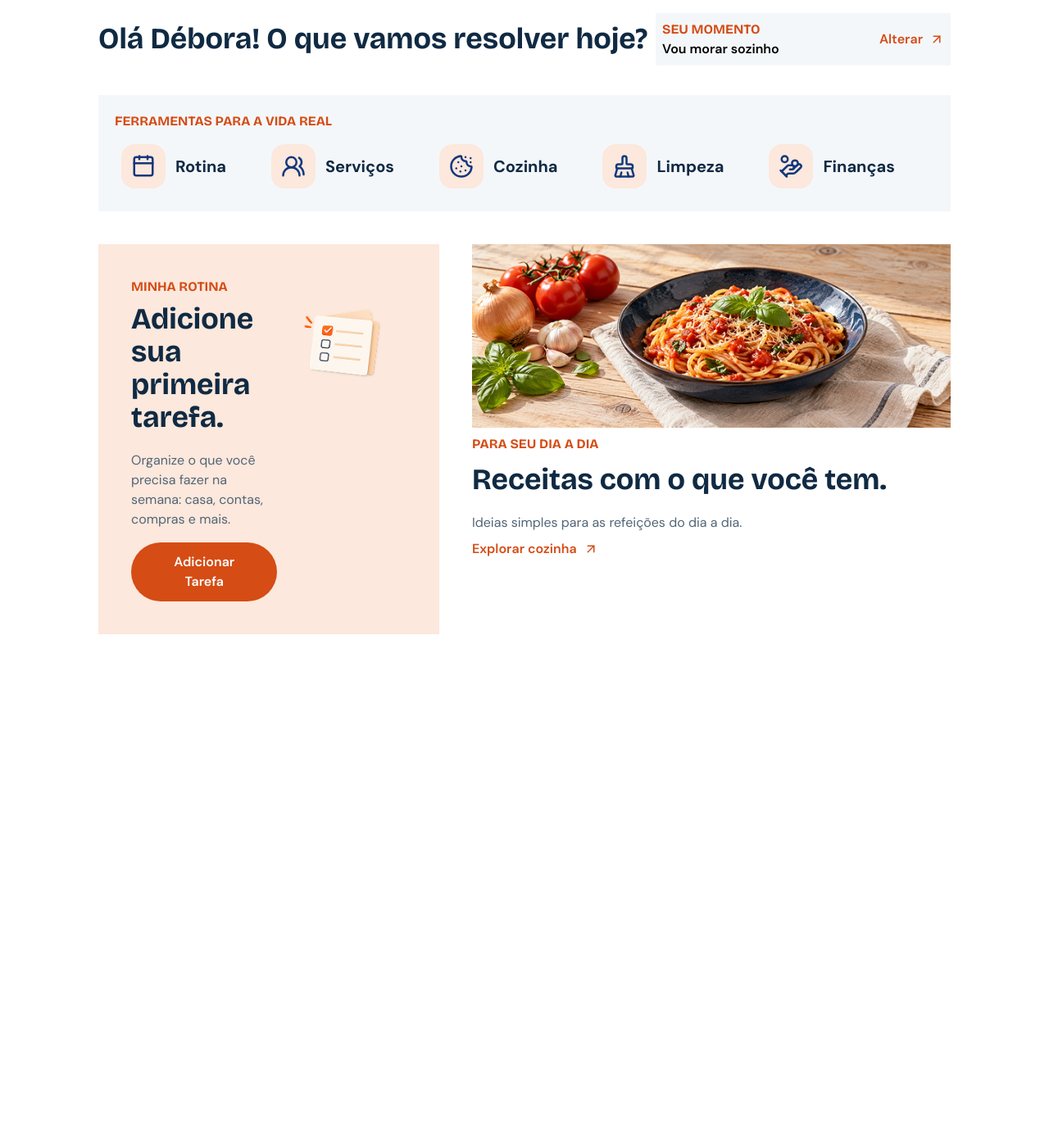
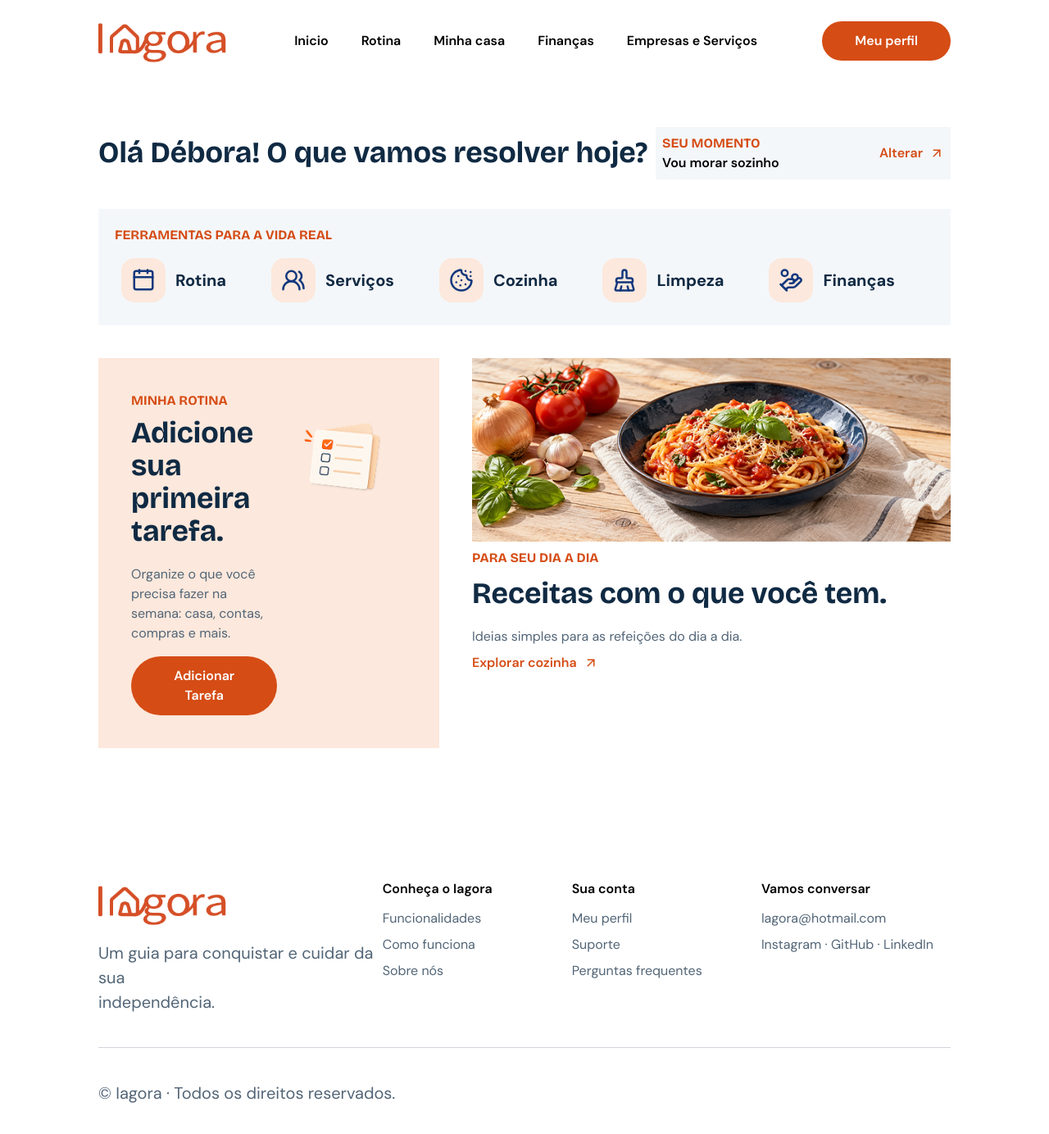
Before and after one commit to IAgoraApp/frontend, a React (Vite) app: page /home in a window 1280 px wide. Shown: the top 1384 px of the page at 82% size. Before the commit the page ends 800 px from the top, so only its background shows below. Built offline with nearby package versions, Linux system fonts and the light colour scheme.

Commit message:
:sparkles: (Visual) Fiz a parte visual e não funcional de ambos

```diff
--- /dev/null
+++ b/src/components/footer.jsx
@@ -0,0 +1,43 @@
+import Logo from '../assets/images/logoLaranja.png';
+
+export default function Footer() {
+  return (
+    <footer className='mx-30 pt-20'>
+      <div className='flex border-b border-gray-300 pb-10'>
+        <div className='w-1/3'>
+          <img className='w-40' src={Logo} alt='' />
+          <p className='text-[20px] text-(--texto-claro) mt-4'>
+            Um guia para conquistar e cuidar da sua <br />
+            independência.
+          </p>
+        </div>
+
+        <div className='grid grid-cols-3 flex-1'>
+          <div>
+            <p className='font-semibold mb-3'>Conheça o Iagora</p>
+            <p className='mb-2 text-(--texto-claro)'>Funcionalidades</p>
+            <p className='mb-2 text-(--texto-claro)'>Como funciona</p>
+            <p className='mb-2 text-(--texto-claro)'>Sobre nós</p>
+          </div>
+          <div>
+            <p className='font-semibold mb-3'>Sua conta</p>
+            <p className='mb-2 text-(--texto-claro)'>Meu perfil</p>
+            <p className='mb-2 text-(--texto-claro)'>Suporte</p>
+            <p className='mb-2 text-(--texto-claro)'>Perguntas frequentes</p>
+          </div>
+          <div>
+            <p className='font-semibold mb-3'>Vamos conversar</p>
+            <p className='mb-2 text-(--texto-claro)'>Iagora@hotmail.com</p>
+            <p className='mb-2 text-(--texto-claro)'>
+              Instagram · GitHub · LinkedIn
+            </p>
+          </div>
+        </div>
+      </div>
+
+      <p className='text-[20px] text-(--texto-claro) mt-10 mb-10'>
+        © Iagora · Todos os direitos reservados.
+      </p>
+    </footer>
+  );
+}
--- /dev/null
+++ b/src/components/header.jsx
@@ -0,0 +1,18 @@
+import Logo from '../assets/images/logoLaranja.png';
+import { Button } from './ui';
+
+const abas = ['Inicio', 'Rotina', 'Minha casa', 'Finanças', 'Empresas e Serviços'];
+
+export default function Header() {
+  return (
+    <header className='mx-30 flex justify-between py-5 items-center'>
+      <img className='w-40' src={Logo} alt='' />
+      <div className='flex gap-10'>
+        {abas.map(i => {
+          return <a className='font-semibold hover:text-(--laranja-principal) cursor-pointer transition-all'>{i}</a>;
+        })}
+      </div>
+      <Button color='laranja'>Meu perfil</Button>
+    </header>
+  );
+}
--- /dev/null
+++ b/src/components/index.js
@@ -0,0 +1,2 @@
+export { default as Footer } from './footer';
+export { default as Header } from './header';
--- a/src/containers/home.jsx
+++ b/src/containers/home.jsx
@@ -1,18 +1,27 @@
 import { Sections } from '../components/Home';
+import { Footer, Header } from '../components';
 
 export default function Home() {
   return (
-    <main className='mx-30'>
+    <>
+      <Header />
+
+      <main className='mx-30 mb-20 mt-10'>
         <Sections.TittleSection />
         <Sections.NavSection />
+
         <div className='mt-10 gap-10 flex'>
           <div className='w-2/5'>
             <Sections.RotinaSection />
           </div>
+
           <div className='flex-1'>
             <Sections.CozinhaSection />
           </div>
         </div>
       </main>
+
+      <Footer />
+    </>
   );
 }
```
Also changed, not shown: src/assets/images/logoLaranja.png (added). Lines whose indentation alone changed are shown as unchanged.
